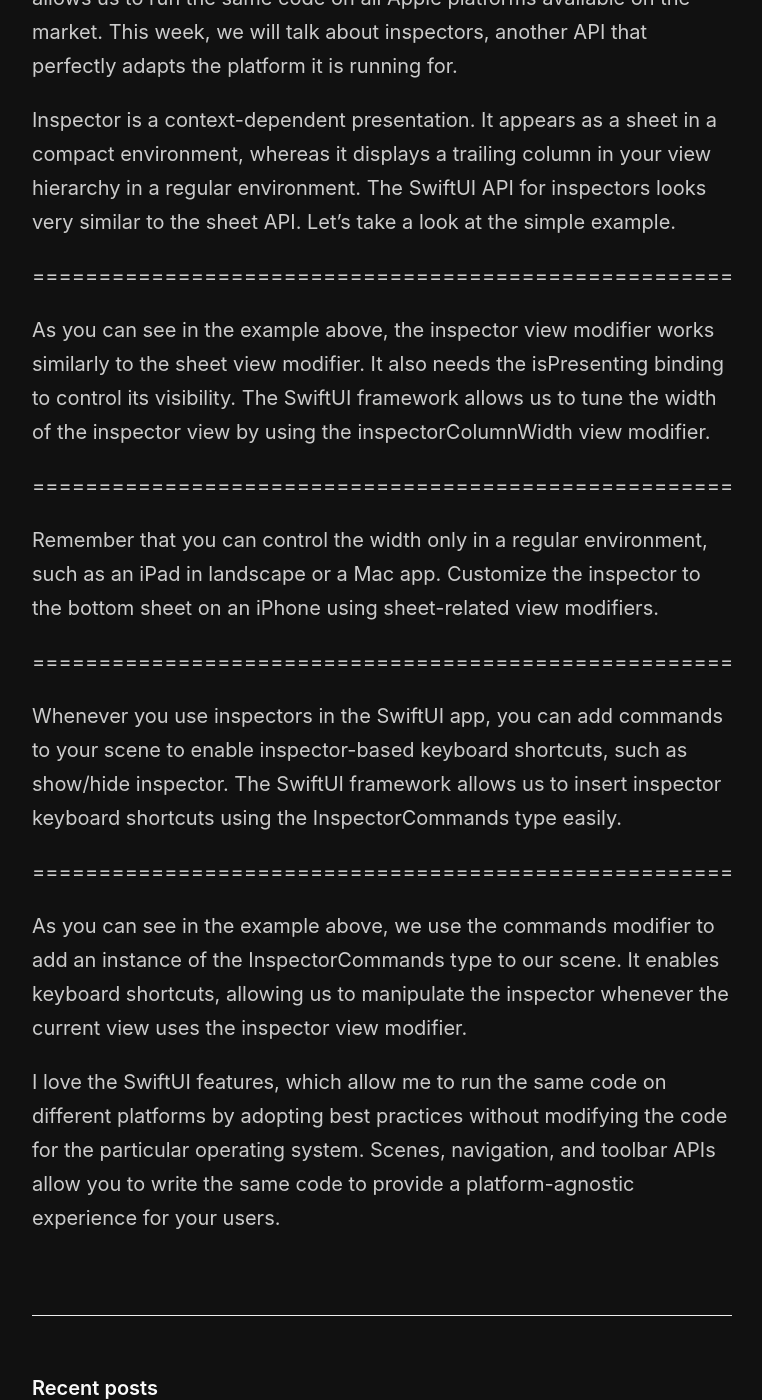
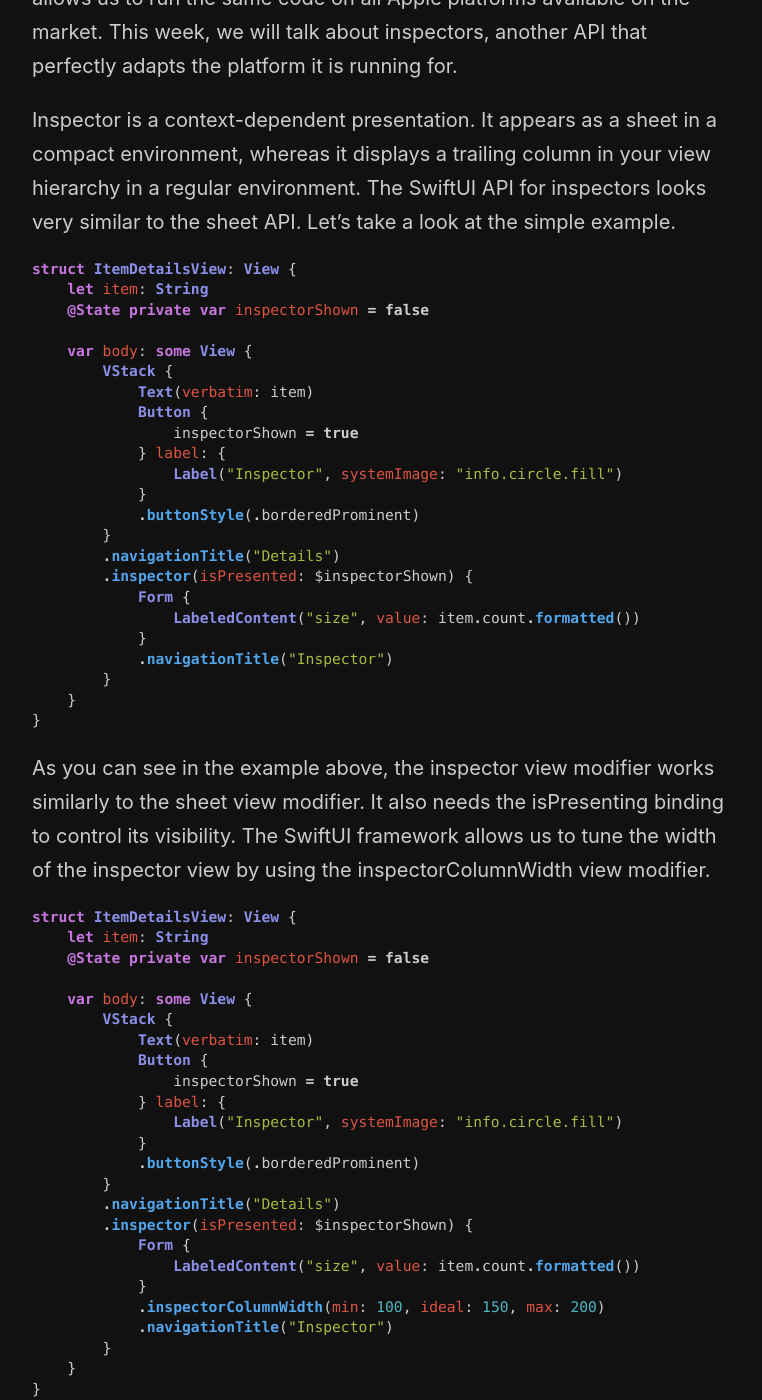
Before and after one commit to mecid/mecid.github.io, a Jekyll site: the page built from _posts/2024-04-30-inspectors-in-swiftui.md, in a window 1280 px wide and 1400 px high, scrolled down 363 px. Shown: the whole window, without its empty margins (258-1020 px from the left). Built offline with Jekyll 4.4.1, drawn with Linux system fonts in a browser that asks for light colours; some of the changed text lies outside the part shown.

Commit message:
inspector code examples added

````diff
--- a/_posts/2024-04-30-inspectors-in-swiftui.md
+++ b/_posts/2024-04-30-inspectors-in-swiftui.md
@@ -7,19 +7,107 @@
 
 Inspector is a context-dependent presentation. It appears as a sheet in a compact environment, whereas it displays a trailing column in your view hierarchy in a regular environment. The SwiftUI API for inspectors looks very similar to the sheet API. Let's take a look at the simple example.
 
-=====================================================
+```swift
+struct ItemDetailsView: View {
+    let item: String
+    @State private var inspectorShown = false
+
+    var body: some View {
+        VStack {
+            Text(verbatim: item)
+            Button {
+                inspectorShown = true
+            } label: {
+                Label("Inspector", systemImage: "info.circle.fill")
+            }
+            .buttonStyle(.borderedProminent)
+        }
+        .navigationTitle("Details")
+        .inspector(isPresented: $inspectorShown) {
+            Form {
+                LabeledContent("size", value: item.count.formatted())
+            }
+            .navigationTitle("Inspector")
+        }
+    }
+}
+```
 
 As you can see in the example above, the inspector view modifier works similarly to the sheet view modifier. It also needs the isPresenting binding to control its visibility. The SwiftUI framework allows us to tune the width of the inspector view by using the inspectorColumnWidth view modifier.
 
-=====================================================
+```swift
+struct ItemDetailsView: View {
+    let item: String
+    @State private var inspectorShown = false
+
+    var body: some View {
+        VStack {
+            Text(verbatim: item)
+            Button {
+                inspectorShown = true
+            } label: {
+                Label("Inspector", systemImage: "info.circle.fill")
+            }
+            .buttonStyle(.borderedProminent)
+        }
+        .navigationTitle("Details")
+        .inspector(isPresented: $inspectorShown) {
+            Form {
+                LabeledContent("size", value: item.count.formatted())
+            }
+            .inspectorColumnWidth(min: 100, ideal: 150, max: 200)
+            .navigationTitle("Inspector")
+        }
+    }
+}
+```
 
 Remember that you can control the width only in a regular environment, such as an iPad in landscape or a Mac app. Customize the inspector to the bottom sheet on an iPhone using sheet-related view modifiers.
 
-=====================================================
+```swift
+struct ItemDetailsView: View {
+    let item: String
+    @State private var inspectorShown = false
+
+    var body: some View {
+        VStack {
+            Text(verbatim: item)
+            Button {
+                inspectorShown = true
+            } label: {
+                Label("Inspector", systemImage: "info.circle.fill")
+            }
+            .buttonStyle(.borderedProminent)
+        }
+        .navigationTitle("Details")
+        .inspector(isPresented: $inspectorShown) {
+            Form {
+                LabeledContent("size", value: item.count.formatted())
+            }
+            .inspectorColumnWidth(min: 100, ideal: 150, max: 200)
+            .presentationDetents([.medium, .large])
+            .presentationBackgroundInteraction(.enabled)
+            .navigationTitle("Inspector")
+        }
+    }
+}
+```
 
 Whenever you use inspectors in the SwiftUI app, you can add commands to your scene to enable inspector-based keyboard shortcuts, such as show/hide inspector. The SwiftUI framework allows us to insert inspector keyboard shortcuts using the InspectorCommands type easily.
 
-=====================================================
+```swift
+@main
+struct MyApp: App {
+    var body: some Scene {
+        WindowGroup {
+            ContentView()
+        }
+        .commands {
+            InspectorCommands()
+        }
+    }
+}
+```
 
 As you can see in the example above, we use the commands modifier to add an instance of the InspectorCommands type to our scene. It enables keyboard shortcuts, allowing us to manipulate the inspector whenever the current view uses the inspector view modifier.
 
````
